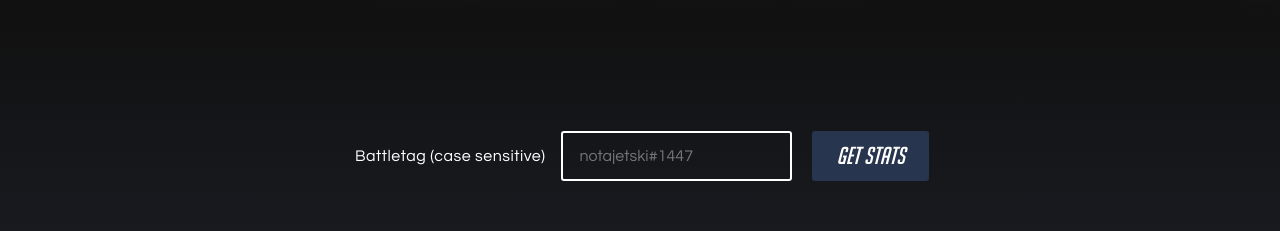
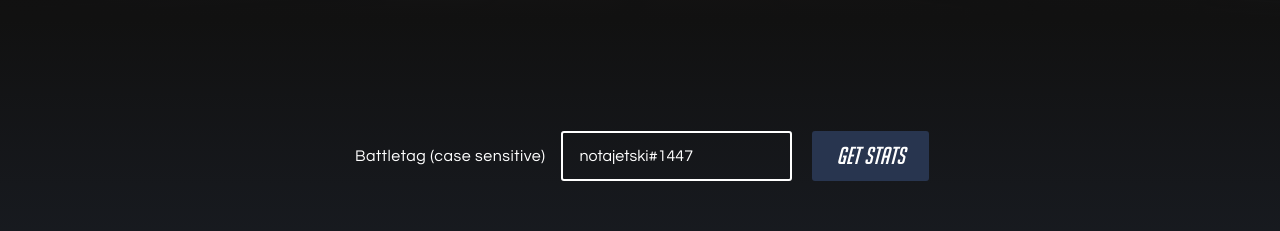
Before and after one commit to kenhoff/overwatch-stats-api, a website: page static/index.html in a window 1280 px wide. Shown: the part 780-1011 px from the top of the page. Drawn offline with nearby package versions, Linux system fonts and the light colour scheme.

Commit message:
default input value

```diff
--- a/static/index.html
+++ b/static/index.html
@@ -31,7 +31,7 @@
 		<div class="interactive">
 			<form>
 				<label for="battletag">Battletag (case sensitive)</label>
-				<input id="battletag" type="text" placeholder="notajetski#1447">
+				<input id="battletag" type="text" placeholder="notajetski#1447" value="notajetski#1447">
 				<button>
 					<span>
 						Get stats
```
